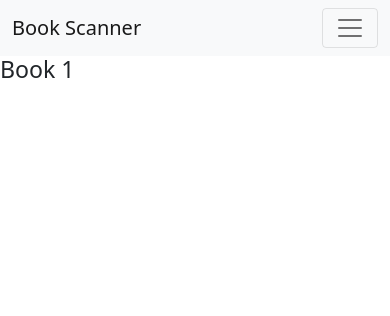
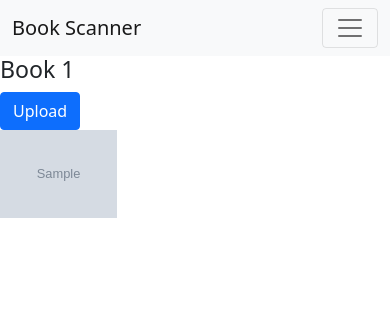
Before and after one commit to danghuutoan/book-scanner, a Flask app: page /books/1 in a window 390 px wide. Shown: the top 316 px of the page. Run offline with Flask 2, Linux system fonts and the light colour scheme; tables that the repository leaves empty hold one stand-in row (values such as "Sample post"); grey boxes marked "Sample" are stand-in pictures; some libraries are stand-ins or nearby versions.

Commit message:
adding uploading image feature

```diff
--- a/backend/src/main.py
+++ b/backend/src/main.py
@@ -2,6 +2,10 @@ from flask import Flask, render_template, request, redirect
 from flask_sqlalchemy import SQLAlchemy
 from flask_migrate import Migrate
 from flask_cors import CORS
+from sqlalchemy.orm import relationship
+from sqlalchemy import ForeignKey
+from werkzeug.utils import secure_filename
+import uuid
 
 app = Flask(__name__)
 cors = CORS(app, resources={r"/*": {"origins": "*"}})
@@ -29,6 +33,7 @@ class Book(db.Model):
     id = db.Column(db.Integer, primary_key=True)
     author = db.Column(db.String)
     title = db.Column(db.String)
+    pages = relationship("Page")
 
 
 class Page(db.Model):
@@ -37,6 +42,7 @@ class Page(db.Model):
     index = db.Column(db.Integer)
     content = db.Column(db.String)
     image_path = db.Column(db.String)
+    book_id = db.Column(db.Integer, ForeignKey("books.id"))
 
 
 @app.route("/", methods=["GET"])
@@ -86,5 +92,20 @@ def get_book_by_id(book_id):
     return render_template("book.html", book=book)
 
 
+@app.route("/books/<int:book_id>/pages/upload", methods=["POST"])
+def upload_page(book_id):
+    book = db.session.query(Book).get(book_id)
+    if book is None:
+        return {"status": "failed"}, 404
+    f = request.files["file"]
+    random_string = uuid.uuid4().hex[:6].upper()
+    file_path = f"static/images/{secure_filename(random_string +f.filename)}"
+    f.save(file_path)
+    page = Page(book_id=book_id, image_path=file_path)
+    db.session.add(page)
+    db.session.commit()
+    return render_template("book.html", book=book)
+
+
 if __name__ == "__main__":
     app.run(debug=True, host="0.0.0.0")
--- a/backend/src/static/style.css
+++ b/backend/src/static/style.css
@@ -0,0 +1,9 @@
+[hidden] {
+    display: none !important;
+  }
+
+img {
+	object-fit: contain;
+	max-width: 30%;
+	max-height: 30%;
+}
--- a/backend/src/templates/book.html
+++ b/backend/src/templates/book.html
@@ -4,4 +4,23 @@
 {%endblock%}
 {%block content%}
 <h3>Book {{book.id}}</h3>
+
+<div class="col">
+    <div class="row">
+        <div class="col-md-11">
+        </div>
+        <div class="col">
+            <form enctype="multipart/form-data" action="/books/{{book.id}}/pages/upload" method="POST">
+                <label class="btn btn-primary">
+                    Upload <input type="file" onchange="this.form.submit()" name="file" hidden>
+                </label>
+            </form>
+        </div>
+
+    </div>
+</div>
+
+{%for page in book.pages%}
+<img id="img-{{page.id}}" src="/{{page.image_path}}">
+{%endfor%}
 {%endblock%}
```
Also changed, not shown: backend/src/migrations/versions/d8405e9a405a_.py (added, +32 -0 lines), backend/src/static/js/book.js (line endings or trailing spaces).
